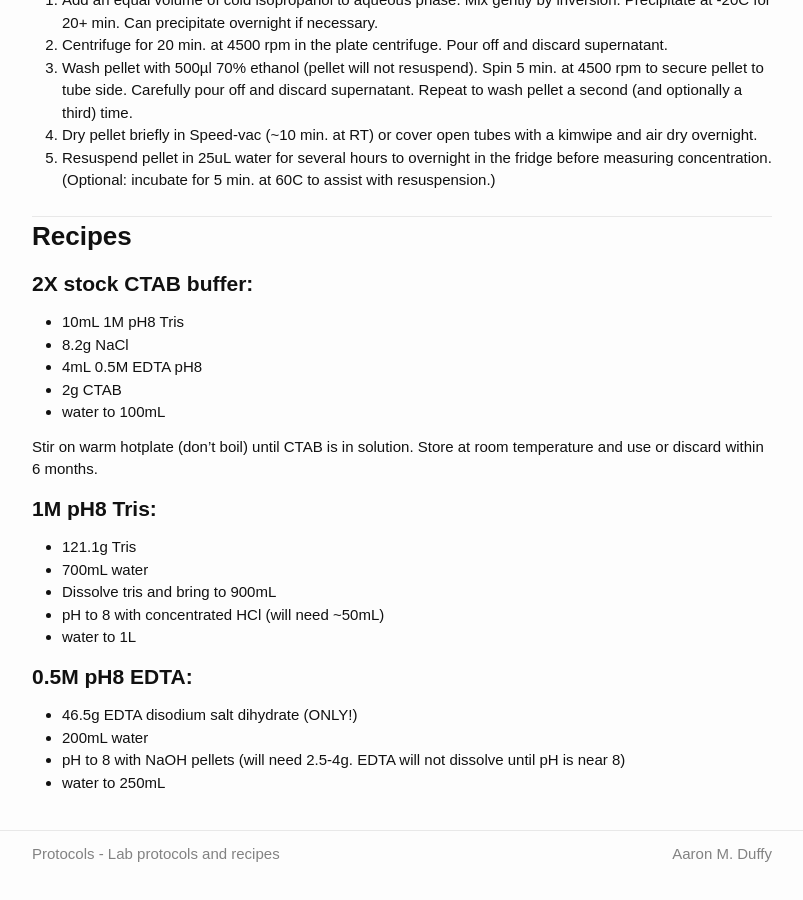
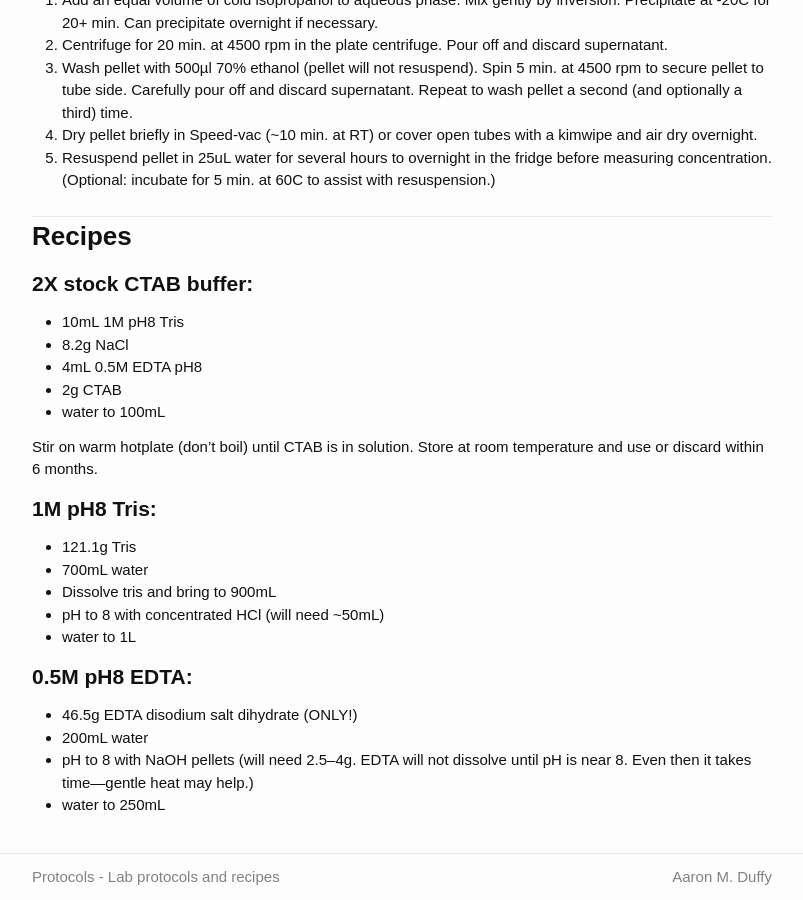
Before and after one commit to aduffy70/Protocols, a Jekyll site: the page built from CTAB_DNA_extraction-Sphagnum.md, in a window 1280 px wide and 900 px high, scrolled down 1198 px. Shown: the whole window, without its empty margins (238-1041 px from the left). Built offline with Jekyll 4.4.1, drawn with Linux system fonts in a browser that asks for light colours; some web fonts are replaced; before the commit the page ends 2076 px from its top, so only the background shows below that.

Commit message:
Heat may help dissolve the EDTA faster

```diff
--- a/CTAB_DNA_extraction-Sphagnum.md
+++ b/CTAB_DNA_extraction-Sphagnum.md
@@ -63,5 +63,5 @@
 
   * 46.5g EDTA disodium salt dihydrate (ONLY!)
   * 200mL water
-  * pH to 8 with NaOH pellets (will need 2.5-4g.  EDTA will not dissolve until pH is near 8)
+  * pH to 8 with NaOH pellets (will need 2.5--4g.  EDTA will not dissolve until pH is near 8. Even then it takes time---gentle heat may help.)
   * water to 250mL
```
